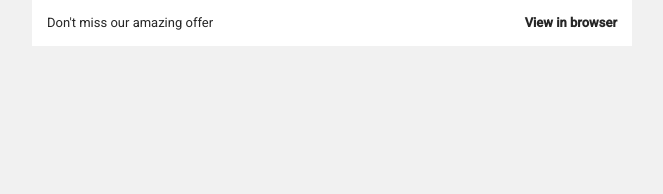
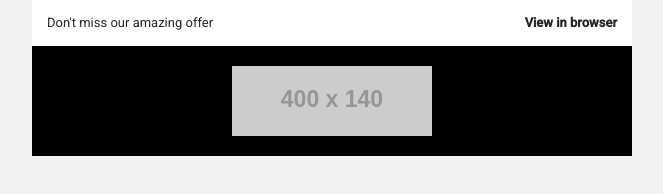
Before and after one commit to SolomanGarcia/html-email-1, a plain HTML site: page index.html in a window 1280 px wide. Shown: the whole page, without its empty margins (308-971 px from the left). Drawn offline with Linux system fonts and the light colour scheme; placeholder pictures from the web are drawn by us.

Commit message:
add logo

```diff
--- a/index.html
+++ b/index.html
@@ -51,6 +51,21 @@
             </td>
           </tr>
           <!-- END PREHEADER -->
+
+          <!-- START LOGO -->
+          <tr>
+            <td align="center" bgcolor="#000000" style="padding: 20px 0px;">
+              <table width="100%" border="0" cellpadding="0" cellspacing="0" role="presentation">
+                <tr>
+                  <td align="center">
+                    <img src="http://via.placeholder.com/400x140/222222/ffffff&text=Logo+here" width="200" height="70"  alt="Logo" style="display: block; border: none;">
+                  </td>
+                </tr>
+              </table>
+            </td>
+          </tr>
+          <!-- END LOGO -->
+
         </table>
 
         <!-- END EMAIL BODY -->
```
